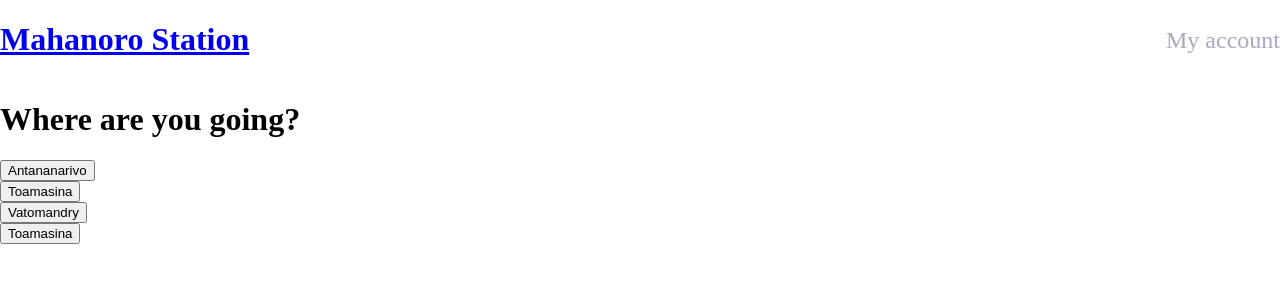
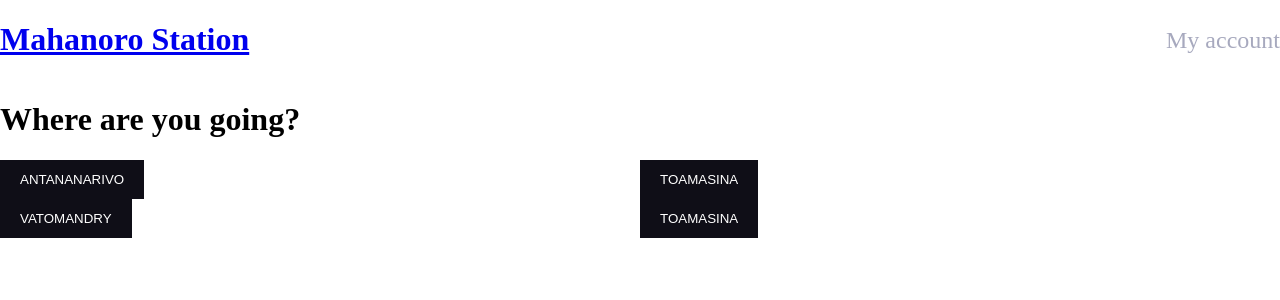
Before and after one commit to voromahery/mahanoro-station, a React app: page / in a window 1280 px wide. Shown: the top 300 px of the page. Built offline with nearby package versions, Linux system fonts and the light colour scheme; no server answers.

Commit message:
Changed the color of all button

```diff
--- a/src/components/placeOption/styles/placeOption.js
+++ b/src/components/placeOption/styles/placeOption.js
@@ -2,6 +2,18 @@ import styled from "styled-components";
 
 export const Container = styled.div``;
 export const Heading = styled.h1``;
-export const List = styled.ul``;
+export const List = styled.ul`
+  display: grid;
+  grid-template-columns: repeat(2, 1fr);
+`;
 export const ListItem = styled.li``;
-export const Button = styled.button``;
+export const Button = styled.button`
+  background-color: #0f0e17;
+  color: #ffffff;
+  text-transform: uppercase;
+  padding-top: 12px;
+  padding-bottom: 12px;
+  padding-left: 20px;
+  padding-right: 20px;
+  border: none;
+`;
--- a/src/pages/SeatBooking.js
+++ b/src/pages/SeatBooking.js
@@ -17,6 +17,13 @@ export default function SeatBooking() {
   const bookingPlace = useSelector((state) => state.booking);
   const price = bookingPlace.length * bookingFind.price;
 
+  // let bookingObj = {
+  //   time: bookingFind.departureTime,
+  //   id: bookingFind.departureTime,
+  //   place: bookingFind.destination,
+  // };
+
+  // bookingPlace.push(bookingObj);
   console.log(bookingPlace);
 
   // Get the date
@@ -38,10 +45,9 @@ export default function SeatBooking() {
           <Booking.Title>Pick a seat</Booking.Title>
           <Booking.Seats>
             {bookingFind.seats.map((seat, index) => {
-
               // Changing the appearance of the chairs
               function booked() {
-                if (bookingPlace.some((book) => book.id === seat.id)) {
+                if (bookingPlace.some((book) => book.id === seat.id && bookingFind.id)) {
                   return (
                     <img
                       src={selectedSeat}
@@ -106,7 +112,9 @@ export default function SeatBooking() {
             </Booking.Wrapper>
             <Booking.Button onClick={() => dispatch(displayModal(true))}>
               Book
-              <Booking.ButtonSpan>{bookingPlace.length}</Booking.ButtonSpan>{" "}
+              <Booking.ButtonSpan>
+                {bookingPlace.length}
+              </Booking.ButtonSpan>{" "}
               seats
             </Booking.Button>
             <Booking.Total>Total: {price} Ar</Booking.Total>
```
Also changed, not shown: src/pages/Account.js (+7 -1 lines), 2 other files (tests, documents, lock files or other folders).
